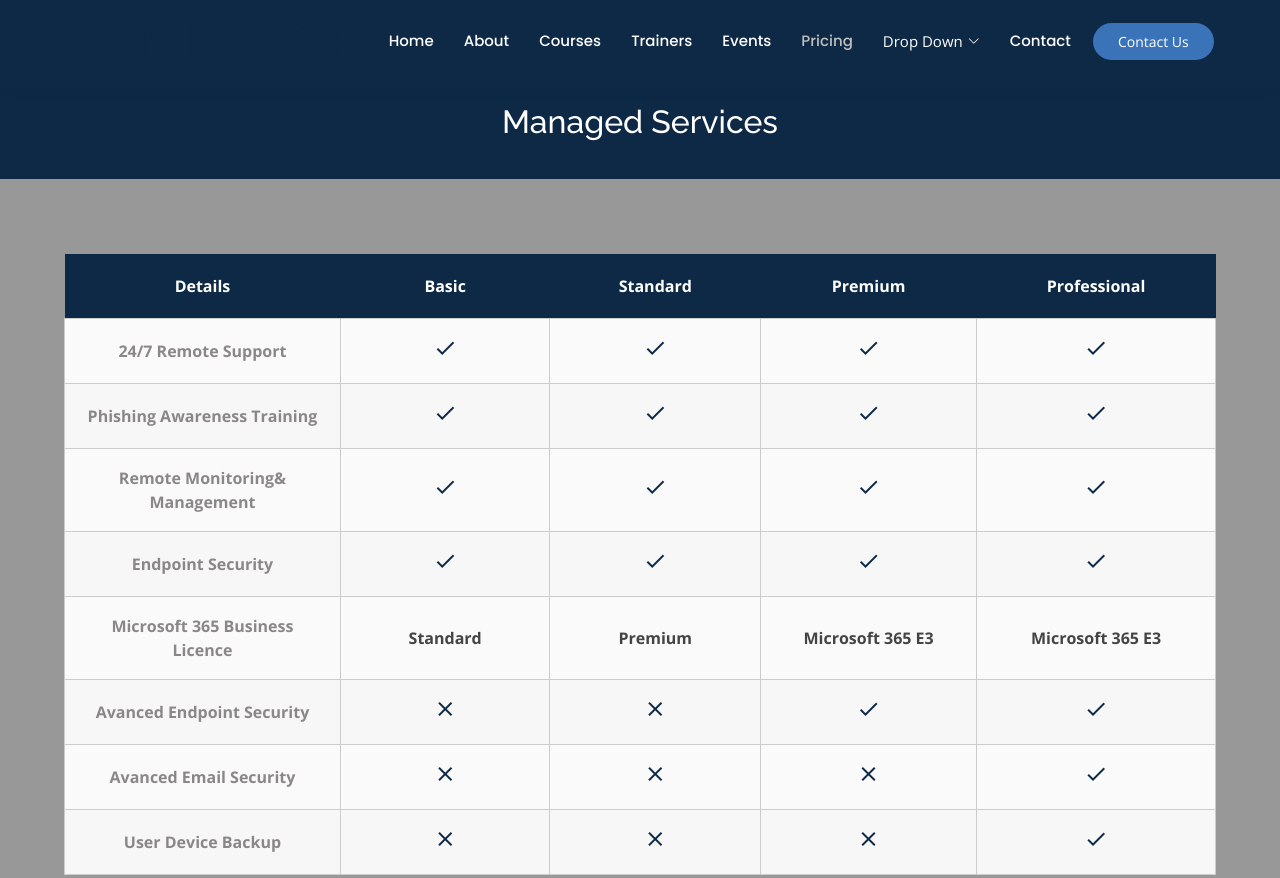
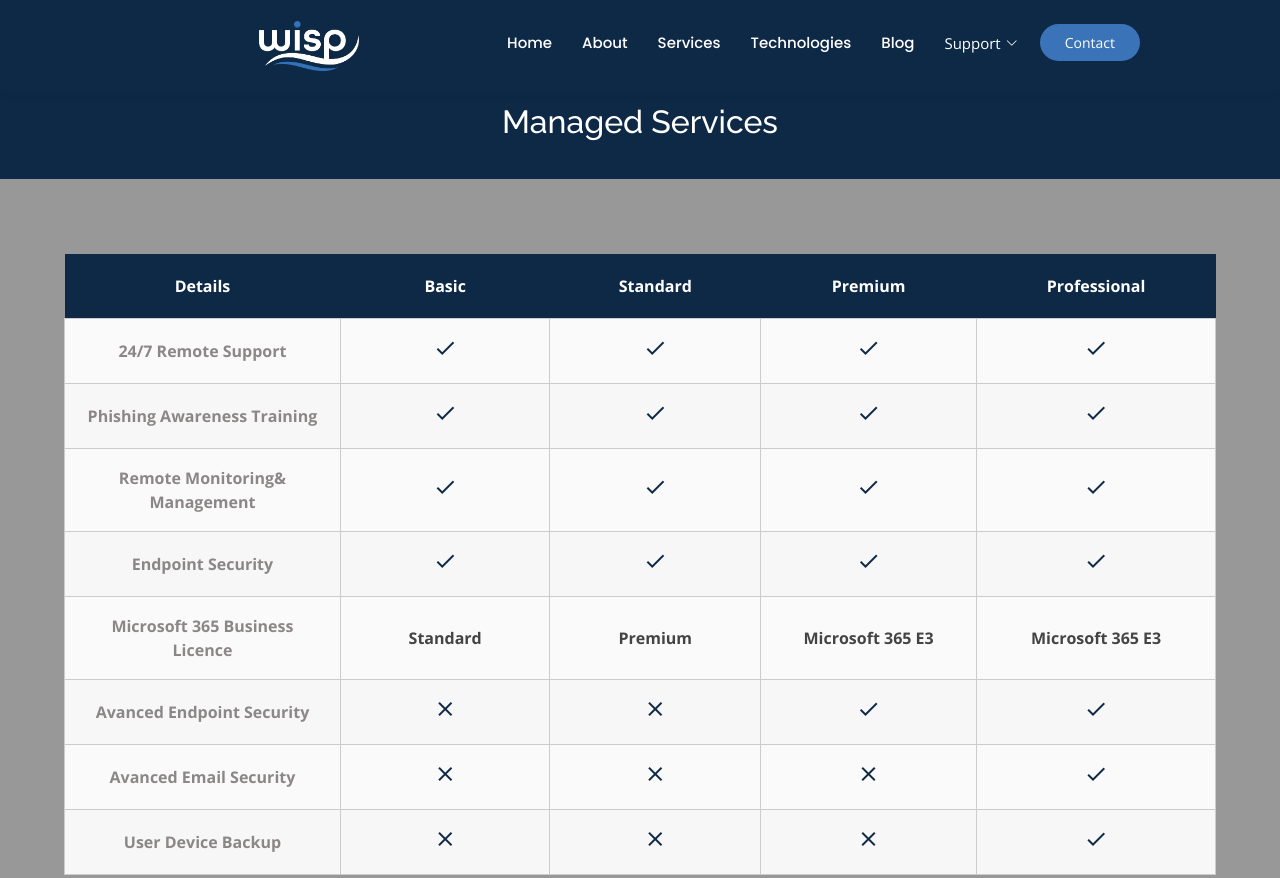
Before and after one commit to harrisonmorgana/wisp, a plain HTML site: page managed.html in a window 1280 px wide. Shown: the top 878 px of the page. Drawn offline with nearby package versions, Linux system fonts and the light colour scheme.

Commit message:
updated links

```diff
--- a/managed.html
+++ b/managed.html
@@ -37,44 +37,32 @@
   <header id="header" class="fixed-top">
     <div class="container d-flex align-items-center">
 
-      <h1 class="logo me-auto"><a href="index.html">Mentor</a></h1>
+      <h1 class="logo me-auto"><a href="index.html"></a></h1>
       <!-- Uncomment below if you prefer to use an image logo -->
       <!-- <a href="index.html" class="logo me-auto"><img src="assets/img/logo.png" alt="" class="img-fluid"></a>-->
 
-      <nav id="navbar" class="navbar order-last order-lg-0">
-        <ul>
-          <li><a href="index.html">Home</a></li>
-          <li><a href="about.html">About</a></li>
-          <li><a href="courses.html">Courses</a></li>
-          <li><a href="trainers.html">Trainers</a></li>
-          <li><a href="events.html">Events</a></li>
-          <li><a class="active" href="pricing.html">Pricing</a></li>
+      <h1 class="logo me-auto"><a href="index.html"><img src="assets/img/Main/white.png"></a></h1>
 
-          <li class="dropdown"><a href="#"><span>Drop Down</span> <i class="bi bi-chevron-down"></i></a>
+          <nav id="navbar" class="navbar order-last order-lg-0">
             <ul>
-              <li><a href="#">Drop Down 1</a></li>
-              <li class="dropdown"><a href="#"><span>Deep Drop Down</span> <i class="bi bi-chevron-right"></i></a>
+              <li><a href="index.html">Home</a></li>
+              <li><a href="index.html">About</a></li>
+              <li><a href="index.html#services">Services</a></li>
+              <li><a href="index.html#tech">Technologies</a></li>
+              <li><a href="pricing.html">Blog</a></li>
+
+              <li class="dropdown"><a href="#"><span>Support</span> <i class="bi bi-chevron-down"></i></a>
                 <ul>
-                  <li><a href="#">Deep Drop Down 1</a></li>
-                  <li><a href="#">Deep Drop Down 2</a></li>
-                  <li><a href="#">Deep Drop Down 3</a></li>
-                  <li><a href="#">Deep Drop Down 4</a></li>
-                  <li><a href="#">Deep Drop Down 5</a></li>
+                  <li><a href="https://support.wispit.net/" target="_blank">Service Desk </a></li>
                 </ul>
               </li>
-              <li><a href="#">Drop Down 2</a></li>
-              <li><a href="#">Drop Down 3</a></li>
-              <li><a href="#">Drop Down 4</a></li>
             </ul>
-          </li>
-          <li><a href="contact.html">Contact</a></li>
-        </ul>
-        <i class="bi bi-list mobile-nav-toggle"></i>
-      </nav><!-- .navbar -->
+            <i class="bi bi-list mobile-nav-toggle"></i>
+          </nav>
 
-      <a href="courses.html" class="get-started-btn">Contact Us </a>
+        <a href="contact.html" class="get-started-btn">Contact</a>
 
-    </div>
+      </div>
   </header><!-- End Header -->
 
   <main id="main">
```
